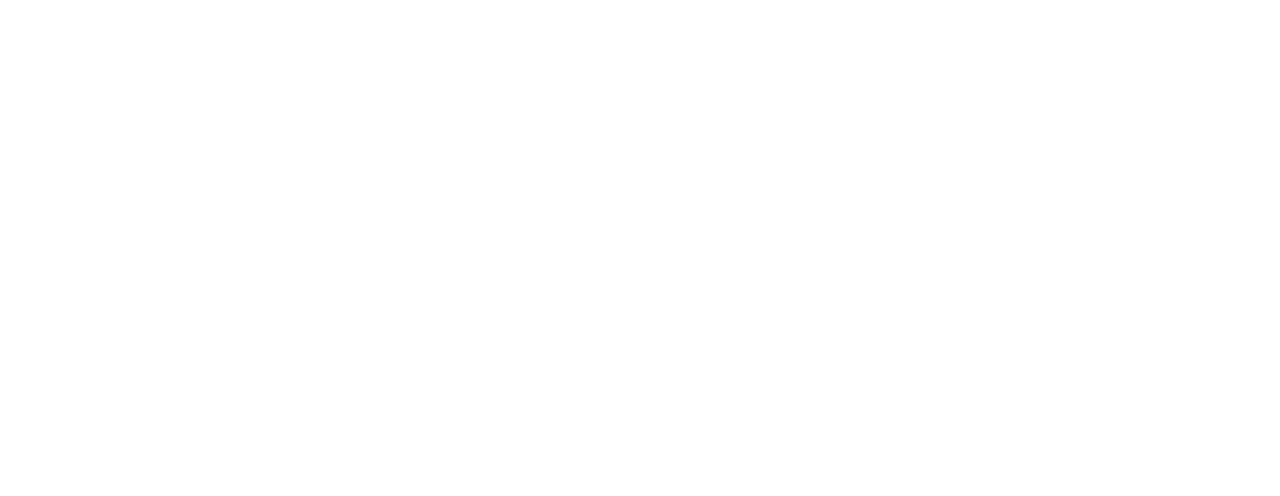
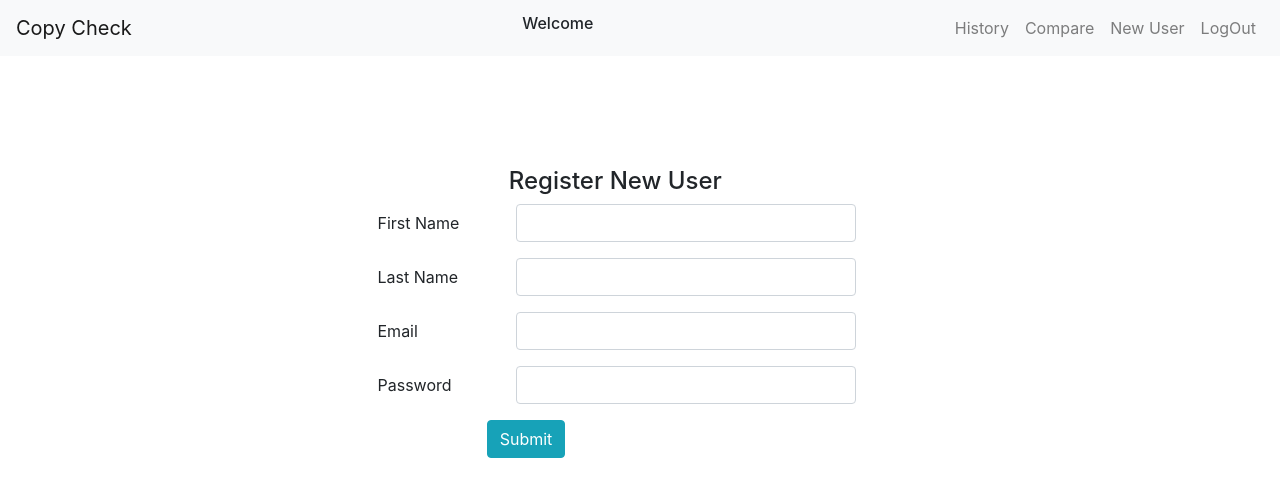
Before and after one commit to EphraimDev/copy-checker, a React (Create React App) app: page /create-user in a window 1280 px wide. Shown: the top 496 px of the page. Built offline with nearby package versions, Linux system fonts and the light colour scheme.

Commit message:
update client

```diff
--- a/package.json
+++ b/package.json
@@ -2,10 +2,12 @@
   "name": "onepipe",
   "version": "0.1.0",
   "private": true,
+  "homepage": "https://ephraimdev.github.io/copy-checker",
   "dependencies": {
     "@material-ui/core": "^4.0.0-rc.0",
     "axios": "^0.18.0",
     "bootstrap": "^4.3.1",
+    "gh-pages": "^2.0.1",
     "jquery": "^3.4.1",
     "jwt-decode": "^2.2.0",
     "mdbreact": "^4.15.0",
@@ -20,7 +22,9 @@
     "start": "react-scripts start",
     "build": "react-scripts build",
     "test": "react-scripts test",
-    "eject": "react-scripts eject"
+    "eject": "react-scripts eject",
+    "predeploy": "npm run build",
+    "deploy": "gh-pages -d build"
   },
   "eslintConfig": {
     "extends": "react-app"
--- a/src/App.js
+++ b/src/App.js
@@ -1,14 +1,11 @@
 import React, { Component } from 'react';
 import {BrowserRouter, Route, Switch} from 'react-router-dom';
-
-// import "./assets/css/animate.min.css";
-// import "./assets/sass/light-bootstrap-dashboard-react.scss?v=1.3.0";
-// import "./assets/css/demo.css";
 
 import Landing from "./views/Landing";
 import Login from "./views/Login";
 import ComparePage from "./views/Compare";
 import DetailsPage from "./views/Details";
+import CreatePage from './views/Create';
 
 class App extends Component {
 
@@ -21,6 +18,7 @@
           <Route path="/login" component={Login} />
           <Route path="/compare" component={ComparePage} />
           <Route path="/details/:compareId" component={DetailsPage} />
+          <Route path="/create-user" component={CreatePage} />
         </Switch>
       </BrowserRouter>
 
--- /dev/null
+++ b/src/components/Auth/CheckAdmin.js
@@ -0,0 +1,15 @@
+import decode from 'jwt-decode';
+
+export const isAdmin = async (token) => {
+    try {
+        const decoded = await decode(token);
+        if(decoded.isAdmin === true) {
+            return true
+        } else {
+            return false
+        }
+    }
+    catch (err) {
+        return false;
+    }
+}
--- /dev/null
+++ b/src/components/Auth/Create.js
@@ -0,0 +1,18 @@
+import { domain } from "./Domain";
+import {checkFetch} from "./Fetch";
+
+export const createUser = async (email, password, firstname, lastname) => {
+
+    const fetcher = await checkFetch(`${domain}/auth/create`, {
+        method: 'POST',
+        mode: 'cors',
+        body: JSON.stringify({
+            email,
+            password,
+            firstname,
+            lastname
+        })
+    });
+
+    return fetcher;
+}
--- /dev/null
+++ b/src/components/CreateUser/index.js
@@ -0,0 +1,139 @@
+import React from "react";
+import { Col, Button, Form, FormGroup, Label, Input } from 'reactstrap';
+
+import { validateAuthForm } from '../Validation/Auth';
+import { validateState } from '../Validation/State';
+
+import Progress from "../Progress/Progress";
+import { createUser } from "../Auth/Create";
+import { isAdmin } from "../Auth/CheckAdmin";
+
+
+class Create extends React.Component{
+
+  state = {
+    email: '',
+    password: '',
+    firstname: '',
+    lastname: '',
+    errorMessage: ''
+  };
+
+  handleChange(evt) {
+    evt.preventDefault();
+    let target = evt.target;
+    this.setState({
+      [target.name]: target.value
+    },
+    ()=> {
+      validateState(target.name, target.value)
+    });
+  }
+
+  async onSubmit(e) {
+    e.preventDefault();
+    document.getElementById("spinner").style.display = "block";
+    const target = this.state;
+    let data = {
+      email: target.email,
+      password: target.password,
+      firstname: target.firstname,
+      lastname: target.lastname
+    }
+
+    const validate = await validateAuthForm(data);
+
+    const create = await createUser(data.email, data.password, data.firstname, data.lastname);
+
+    if(!!validate === false && !!create === true ) {
+        document.getElementById("spinner").style.display = "none";
+        document.location.replace(`/create-user`)
+    } else if (!!validate === true ) {
+      document.getElementById("spinner").style.display = "none";
+      return validate
+    } else {
+      document.getElementById("spinner").style.display = "none";
+        this.setState({
+            errorMessage: 'Request was not successful, please try again'
+        })
+    }
+  }
+
+async componentWillMount() {
+  if(!!isAdmin === false) {
+      document.location.replace(`/login`)
+  }
+}
+
+render(){
+
+  let state = this.state,
+  errorMessage = state.errorMessage;
+
+  return (
+    <div className="container">
+      <Form className="col-6 login-form create">
+        <h4 style={{marginLeft:'25%'}}>Register New User </h4>
+        <span id="spinner" style={{display: "none", marginLeft: '40%'}}><Progress /></span>
+          <span className="text-danger">{errorMessage}</span>
+          <FormGroup row>
+          <Label for="firstname" sm={3}>First Name</Label>
+          <Col sm={8}>
+            <Input
+             type="name"
+              name="firstname"
+               id="firstname"
+              onChange={evt => this.handleChange(evt)}
+               />
+            <span id="firstname-error" style={{display: "none", color: "red"}}>Enter first name</span>
+          </Col>
+        </FormGroup>
+        <FormGroup row>
+          <Label for="lastname " sm={3}>Last Name</Label>
+          <Col sm={8}>
+            <Input
+             type="name"
+              name="lastname"
+               id="lastname"
+              onChange={evt => this.handleChange(evt)}
+               />
+            <span id="lastname-error" style={{display: "none", color: "red"}}>Enter last name</span>
+          </Col>
+        </FormGroup>
+        <FormGroup row>
+          <Label for="email" sm={3}>Email</Label>
+          <Col sm={8}>
+            <Input
+             type="email"
+              name="email"
+               id="email"
+              onChange={evt => this.handleChange(evt)}
+               />
+            <span id="email-error" style={{display: "none", color: "red"}}>Please crosscheck your email</span>
+          </Col>
+        </FormGroup>
+        <FormGroup row>
+          <Label for="password" sm={3}>Password</Label>
+          <Col sm={8}>
+            <Input
+             type="password"
+              name="password"
+               id="password"
+              onChange={evt => this.handleChange(evt)}
+               />
+               <span id="password-error" style={{display: "none", color: "red"}}>Password should be at least 8 characters, with an uppercase, a lowercase, a number and a special character</span>
+          </Col>
+        </FormGroup>
+
+        <FormGroup check row>
+          <Col sm={{ size: 10, offset: 2 }}>
+            <Button onClick={e => this.onSubmit(e)} color="info">Submit</Button>
+          </Col>
+        </FormGroup>
+      </Form>
+    </div>
+  );
+  }
+}
+
+export default Create;
--- a/src/components/Login/index.css
+++ b/src/components/Login/index.css
@@ -1,6 +1,10 @@
 .login-form{
     margin-top: 20%;
     margin-left: 25%
+}
+
+.create{
+    margin-top: 10%
 }
 
 .compare-form{
--- /dev/null
+++ b/src/components/Navbars/AdminNavbar.js
@@ -0,0 +1,72 @@
+import React from 'react';
+import {
+  Collapse,
+  Navbar,
+  NavbarToggler,
+  NavbarBrand,
+  Nav,
+  NavItem,
+  NavLink
+} from 'reactstrap';
+import { logout } from '../Auth/LogOut';
+import { firstname, lastname } from '../Auth/GetNames';
+
+export default class AdminNavbarPage extends React.Component {
+  constructor(props) {
+    super(props);
+
+    this.toggle = this.toggle.bind(this);
+    this.state = {
+      isOpen: false,
+      firstname: '',
+      lastname: '',
+    };
+  }
+  toggle() {
+    this.setState({
+      isOpen: !this.state.isOpen
+    });
+  }
+
+  async componentDidMount(){
+    this.setState({
+      firstname: firstname,
+      lastname: lastname
+    })
+  }
+
+  logOut(e){
+    e.preventDefault();
+    logout();
+    document.location.replace(`/login`);
+  }
+  render() {
+
+    let {firstname, lastname} = this.state;
+    return (
+      <div>
+        <Navbar color="light" light expand="md">
+          <NavbarBrand href="/">Copy Check</NavbarBrand>
+          <div style={{marginLeft:'30%'}}><h6>Welcome {firstname} {lastname}</h6></div>
+          <NavbarToggler onClick={this.toggle} />
+          <Collapse isOpen={this.state.isOpen} navbar>
+            <Nav className="ml-auto" navbar>
+              <NavItem>
+                <NavLink href="/">History</NavLink>
+              </NavItem>
+              <NavItem>
+                <NavLink href="/compare">Compare</NavLink>
+              </NavItem>
+              <NavItem>
+                <NavLink href="/create-user">New User</NavLink>
+              </NavItem>
+              <NavItem>
+                <NavLink href="#" onClick={e => this.logOut(e)}>LogOut</NavLink>
+              </NavItem>
+            </Nav>
+          </Collapse>
+        </Navbar>
+      </div>
+    );
+  }
+}
--- a/src/components/Profile/index.css
+++ b/src/components/Profile/index.css
@@ -4,7 +4,7 @@
   }
 
   #table-div{
-    margin-top: 10%
+    margin-top: 5%
   }
 
   #students {
--- /dev/null
+++ b/src/views/Create.jsx
@@ -0,0 +1,19 @@
+import React, { Component } from "react";
+import Create from "../components/CreateUser";
+import AdminNavbarPage from "../components/Navbars/AdminNavbar";
+
+
+class CreatePage extends Component {
+
+    render(){
+        return(
+            <div>
+                <AdminNavbarPage />
+                <Create />
+            </div>
+        )
+    }
+
+}
+
+export default CreatePage
```
Also changed, not shown: 1 other file (tests, documents, lock files or other folders).
